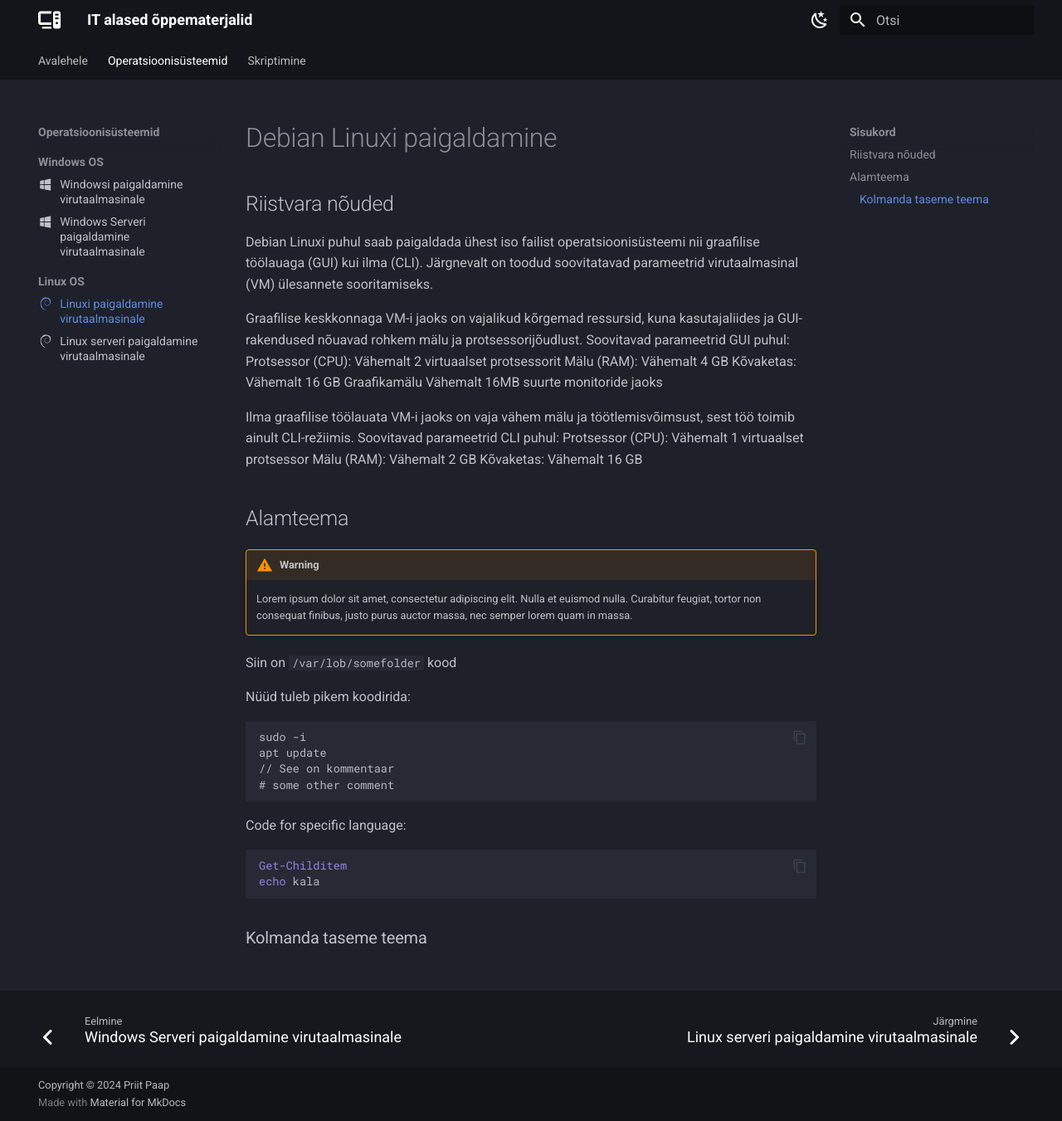
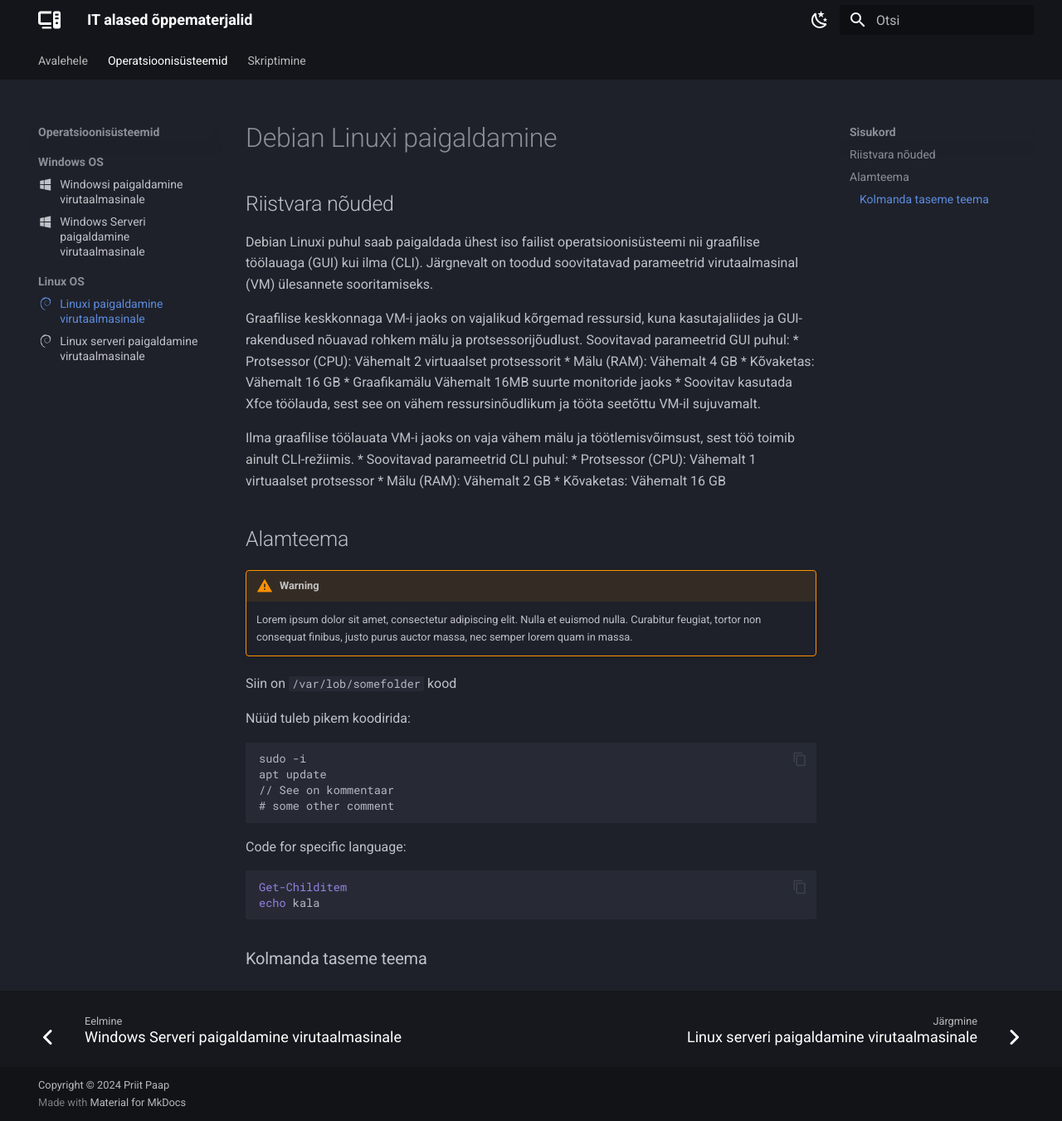
Before and after one commit to priitpaap/priitpaap.github.io, an MkDocs documentation site: the page built from docs/debpaigaldus.md, in a window 1280 px wide and 1351 px high. Shown: the whole window at 83% size. Built offline with MkDocs 1.6.1 and Material for MkDocs 9.7.7, drawn with Linux system fonts in a browser that asks for light colours.

Commit message:
Update debpaigaldus.md

```diff
--- a/docs/debpaigaldus.md
+++ b/docs/debpaigaldus.md
@@ -8,16 +8,17 @@
 
 Graafilise keskkonnaga VM-i jaoks on vajalikud kõrgemad ressursid, kuna kasutajaliides ja GUI-rakendused nõuavad rohkem mälu ja protsessorijõudlust.
 Soovitavad parameetrid GUI puhul:
-Protsessor (CPU): Vähemalt 2 virtuaalset protsessorit
-Mälu (RAM): Vähemalt 4 GB
-Kõvaketas: Vähemalt 16 GB
-Graafikamälu Vähemalt 16MB suurte monitoride jaoks
+* Protsessor (CPU): Vähemalt 2 virtuaalset protsessorit
+* Mälu (RAM): Vähemalt 4 GB
+* Kõvaketas: Vähemalt 16 GB
+* Graafikamälu Vähemalt 16MB suurte monitoride jaoks
+* Soovitav kasutada Xfce töölauda, sest see on vähem ressursinõudlikum ja tööta seetõttu VM-il sujuvamalt.
 
 Ilma graafilise töölauata VM-i jaoks on vaja vähem mälu ja töötlemisvõimsust, sest töö toimib ainult CLI-režiimis.
-Soovitavad parameetrid CLI puhul:
-Protsessor (CPU): Vähemalt 1 virtuaalset protsessor
-Mälu (RAM): Vähemalt 2 GB
-Kõvaketas: Vähemalt 16 GB
+* Soovitavad parameetrid CLI puhul:
+* Protsessor (CPU): Vähemalt 1 virtuaalset protsessor
+* Mälu (RAM): Vähemalt 2 GB
+* Kõvaketas: Vähemalt 16 GB
 
 
 ## Alamteema
```
